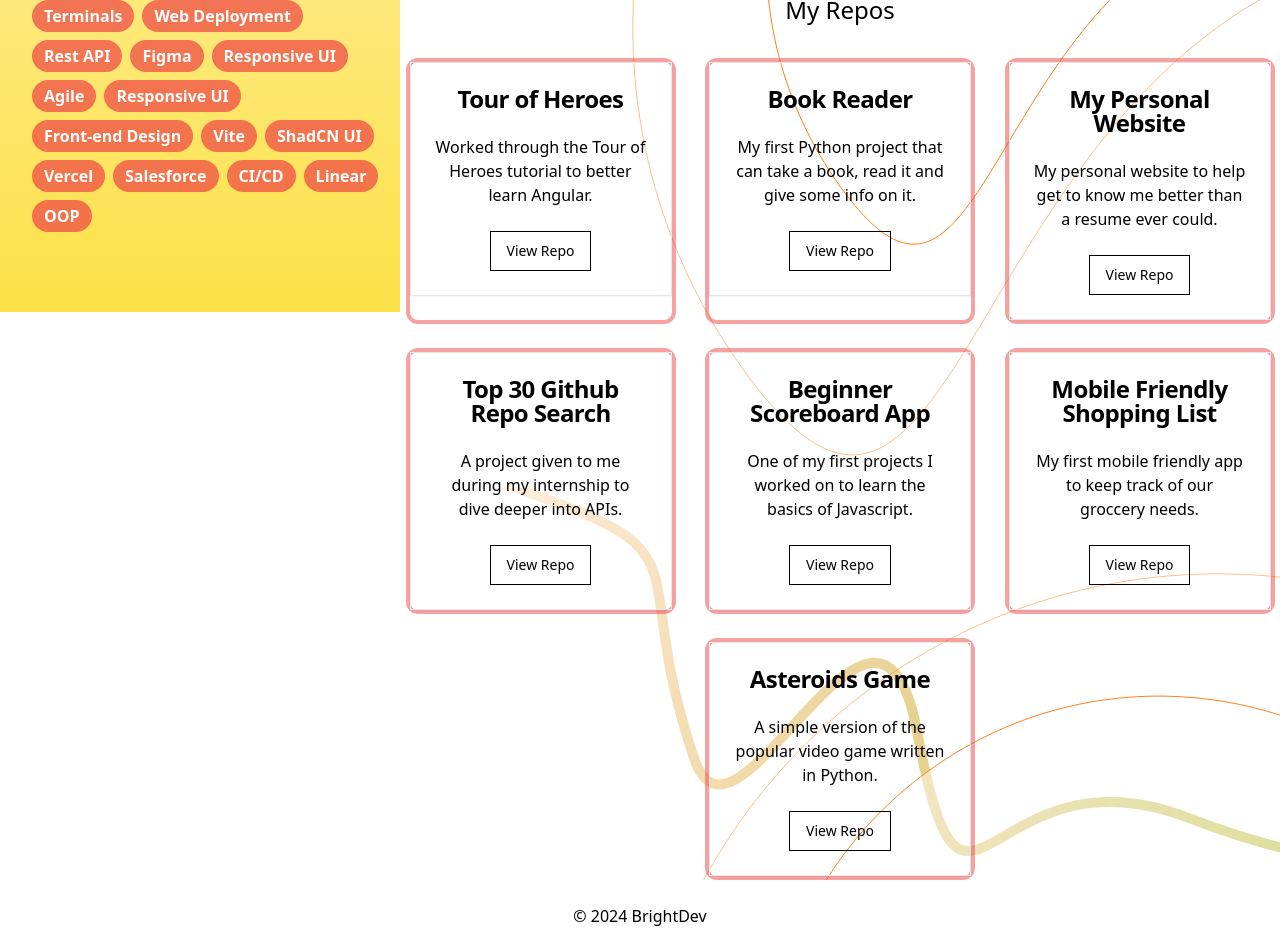
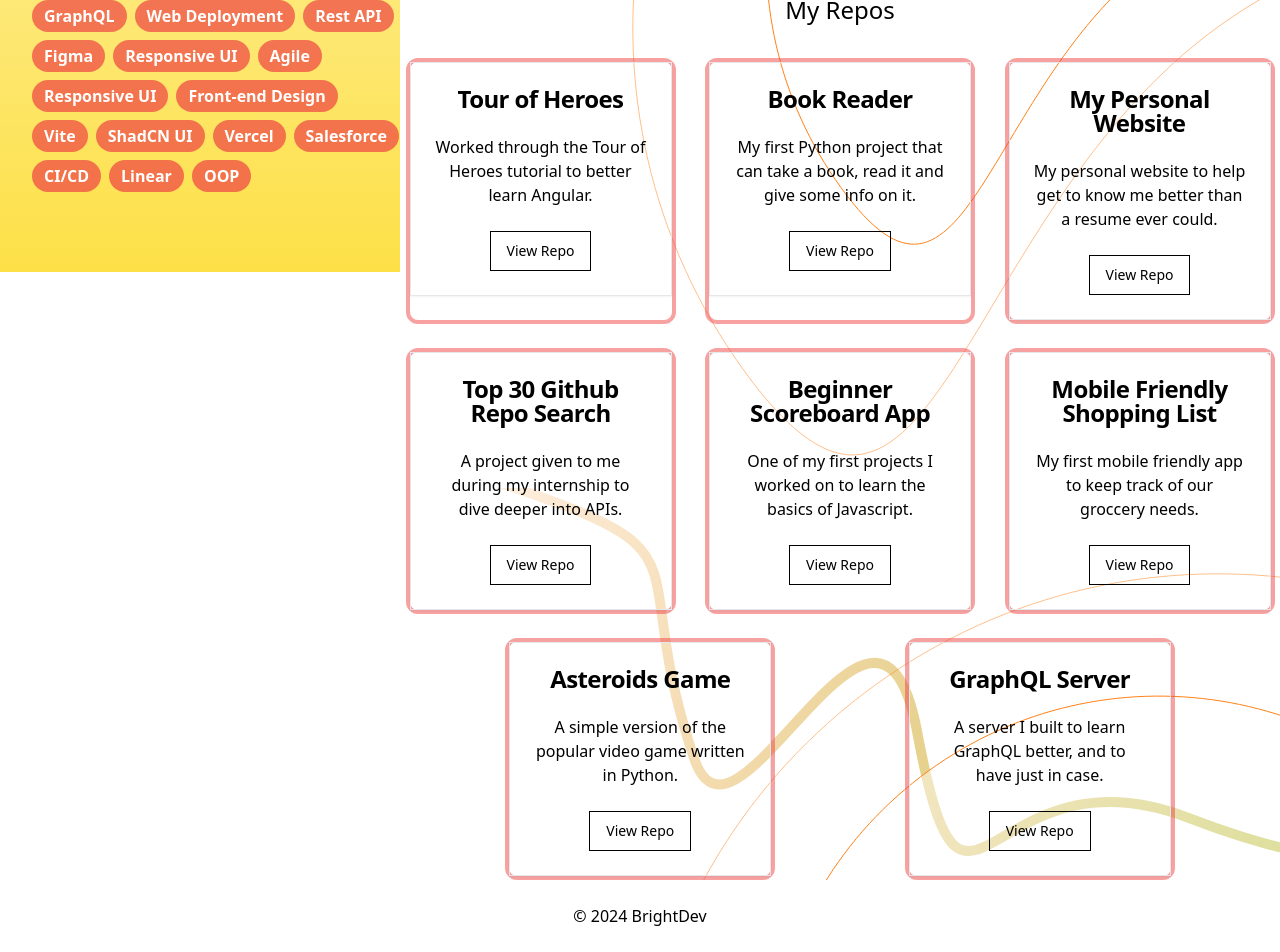
Before and after one commit to bbright50/personal-site, a React (Vite) app: page /portfolio in a window 1280 px wide. Shown: the part 804-1756 px from the top of the page. Built offline with nearby package versions, Linux system fonts and the light colour scheme.

Commit message:
Added GraphQL Skill and Repo

```diff
--- a/src/components/SidePane.tsx
+++ b/src/components/SidePane.tsx
@@ -42,7 +42,7 @@ export default function SidePane() {
               <p className="bg-red-500/70 px-3 py-1 rounded-2xl">Python</p>
               <p className="bg-red-500/70 px-3 py-1 rounded-2xl">Git</p>
               <p className="bg-red-500/70 px-3 py-1 rounded-2xl">Shells</p>
-              <p className="bg-red-500/70 px-3 py-1 rounded-2xl">Terminals</p>
+              <p className="bg-red-500/70 px-3 py-1 rounded-2xl">GraphQL</p>
               <p className="bg-red-500/70 px-3 py-1 rounded-2xl">
                 Web Deployment
               </p>
--- a/src/pages/Portfolio.tsx
+++ b/src/pages/Portfolio.tsx
@@ -43,6 +43,12 @@ const repoArray = [
     desc: "A simple version of the popular video game written in Python.",
     key: 6,
   },
+  {
+    name: "GraphQL Server",
+    link: "https://github.com/bbright50/graphql-server",
+    desc: "A server I built to learn GraphQL better, and to have just in case.",
+    key: 7,
+  },
 ];
 
 interface ChildProps {
```
